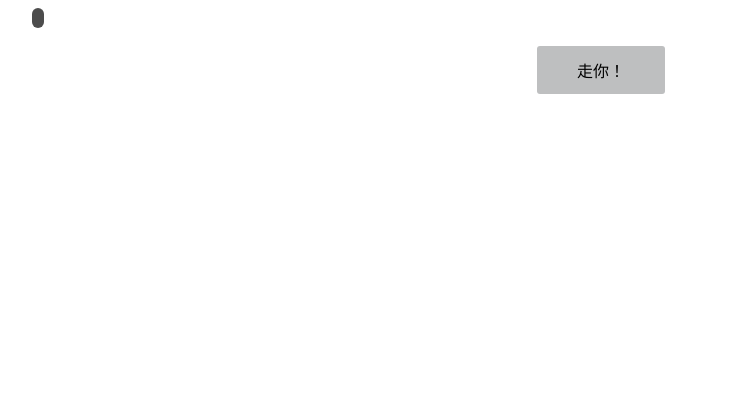
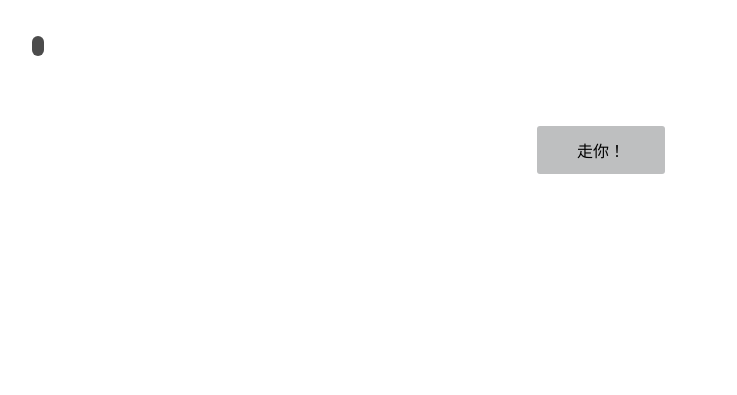
Before and after one commit to xfanwu/himoprogressbar, a plain HTML site: page index.html in a window 1280 px wide. Shown: the part 405-800 px from the top of the page, without its empty margins (39-776 px from the left). Drawn offline with Linux system fonts and the light colour scheme.

Commit message:
update style

```diff
--- a/style.css
+++ b/style.css
@@ -37,6 +37,7 @@ button{
   height: 20px;
   background-color: #FFFFFF;
   border-radius: 10px;
+  margin: 50px auto 70px auto;
 }
 
 #bar{
```
Also changed, not shown: index.html (+0 -2 lines).
